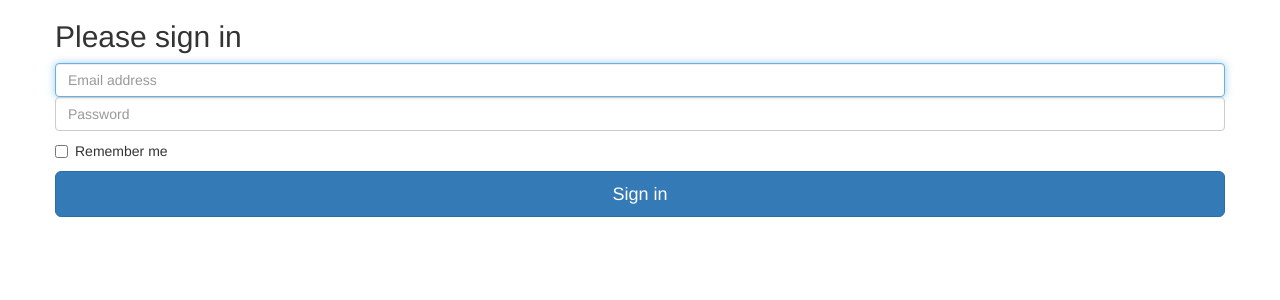
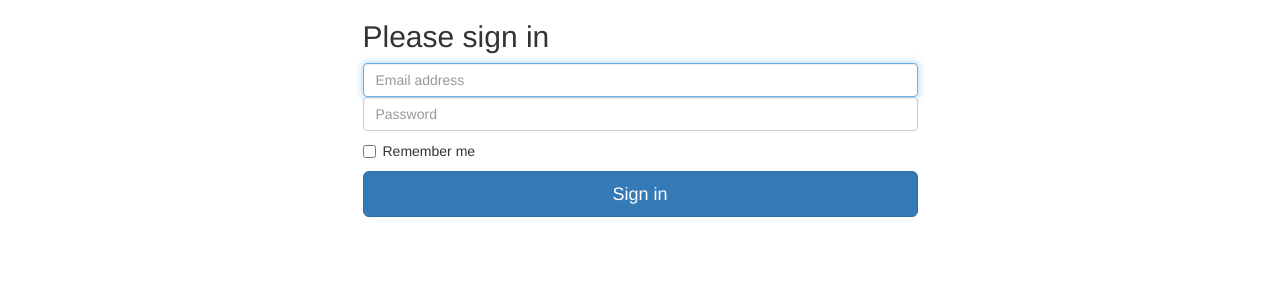
Before and after one commit to Afil93/SchoolProjectFirebaseApp, an Angular app: page / in a window 1280 px wide. Shown: the top 300 px of the page. Built offline with nearby package versions, Linux system fonts and the light colour scheme.

Commit message:
changes in login page

```diff
--- a/src/app/app.component.html
+++ b/src/app/app.component.html
@@ -1,7 +1,7 @@
 <div class="container">
-  <div class = "row">
-    <div class="col"></div>
-   <div class="col-8">
+  <div class="row">
+
+    <div class="col-md-6 col-md-offset-3">
       <form class="form-signin">
         <h2 class="form-signin-heading">Please sign in</h2>
         <label for="inputEmail" class="sr-only">Email address</label>
@@ -16,6 +16,6 @@
         <button class="btn btn-lg btn-primary btn-block" type="submit">Sign in</button>
       </form>
     </div>
-    <div class="col"></div>
+
   </div>
 </div> <!-- /container -->
```
Lines whose indentation alone changed are shown as unchanged.
